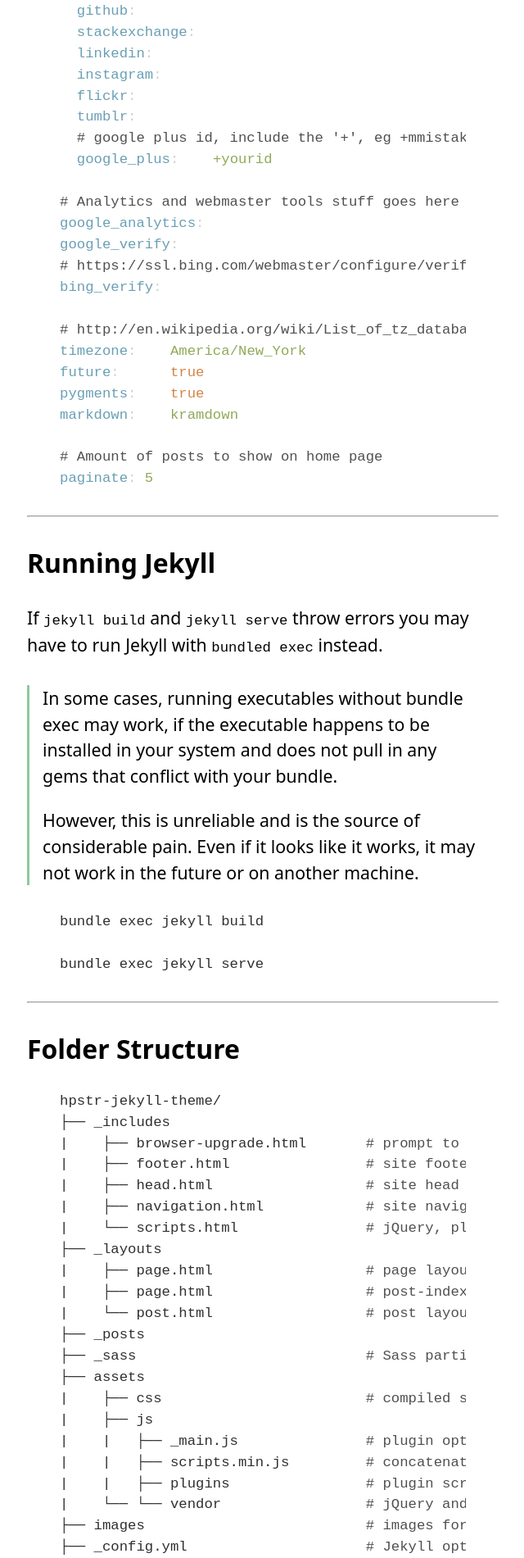
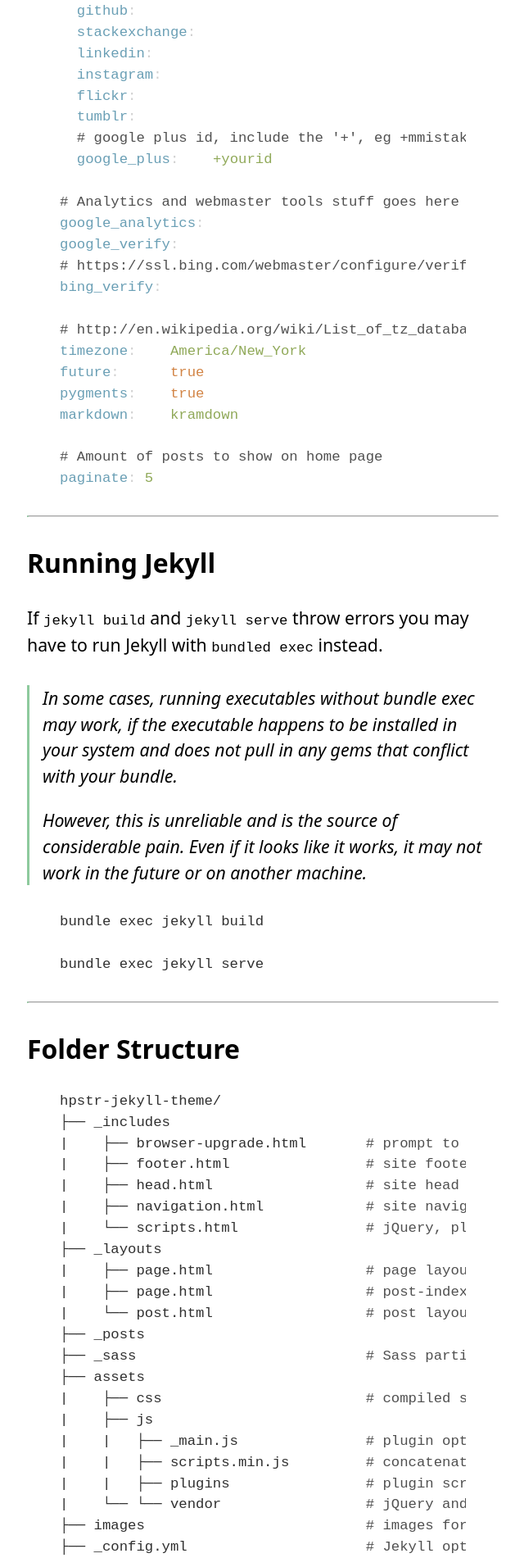
Before and after one commit to Tiberriver256/Tiberriver256.GitHub.io, a Jekyll site: the page built from theme-setup/index.md, in a window 1280 px wide. Shown: the part 1722-3623 px from the top of the page at 82% size, without its empty margins (319-959 px from the left). Built offline with Jekyll 4.4.1, drawn with Linux system fonts in a browser that asks for light colours; comment, search, counter and statistics services are not loaded.

Commit message:
Ensuring images do not overflow

```diff
--- a/assets/css/main.css
+++ b/assets/css/main.css
@@ -29,6 +29,7 @@
   border-left: solid #8eca9d;
   margin: 2rem 0;
   padding: 0 1rem;
+  font-style: italic;
 }
 
 sup {
@@ -54,7 +55,7 @@
   font-size: small;
 }
 
-figure img, figure video {
+figure img, figure video, img {
   max-width: 100%;
 }
 
```
